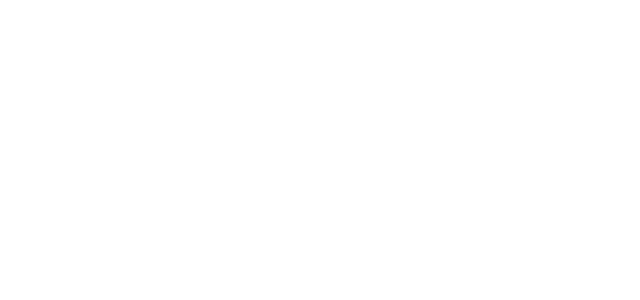
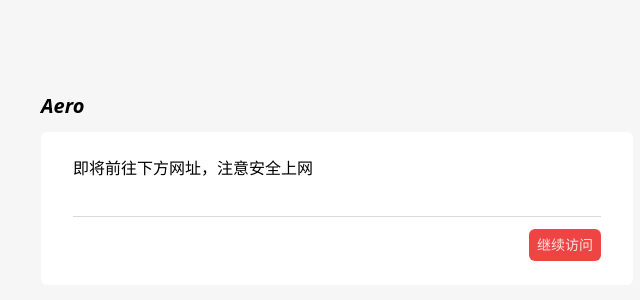
Before and after one commit to AeroWang/theme-next, a Next.js app: page /confirm in a window 1280 px wide. Shown: the part 68-368 px from the top of the page, without its empty margins (303-943 px from the left). Built offline with nearby package versions, Linux system fonts and the light colour scheme.

Commit message:
feat: add journals page
Optimise the linkConfirm page

```diff
--- a/app/(blog)/_components/Aside/LatestNewsList.tsx
+++ b/app/(blog)/_components/Aside/LatestNewsList.tsx
@@ -15,7 +15,7 @@ const LatestNewsList = () => {
   )
 }
 
-const List = async () => {
+export const List = async () => {
   // await addDelay(2000)
   const moments = await getMoments({
     page: 1,
@@ -46,7 +46,7 @@ const List = async () => {
           </div>
           <div
             className={
-              'wysiwyg wysiwyg-sm text-black dark:wysiwyg-invert md:wysiwyg-base dark:text-white-85 dark:wysiwyg-img:brightness-75'
+              'wysiwyg wysiwyg-sm !max-w-none text-black dark:wysiwyg-invert md:wysiwyg-base dark:text-white-85 dark:wysiwyg-img:brightness-75'
             }>
             {momentItem.moment.spec.content.raw ? (
               <CustomSimpleMDX source={momentItem.moment.spec.content.raw} />
@@ -62,7 +62,7 @@ const List = async () => {
 }
 
 const skeletonNum = lodash.range(5)
-const NewsContentSkeleton = () => {
+export const NewsContentSkeleton = () => {
   return (
     <ContentCard>
       {skeletonNum.map((item) => (
--- a/app/(blog)/journals/layout.tsx
+++ b/app/(blog)/journals/layout.tsx
@@ -5,10 +5,7 @@ export default function JournalsLayout({ children }: { children: React.ReactNode
   return (
     <>
       <HeaderBanner url={`${process.env.STATIC_URL}/img/bg4.jpg`} />
-      <section>
-        <section>{children}</section>
-        {/*<aside>aside</aside>*/}
-      </section>
+      <section className={'mx-auto max-w-4xl px-4 py-10'}>{children}</section>
     </>
   )
 }
--- a/app/(blog)/journals/page.tsx
+++ b/app/(blog)/journals/page.tsx
@@ -1,10 +1,12 @@
 import React from 'react'
+import LatestNewsList from '#/app/(blog)/_components/Aside/LatestNewsList'
 
 export const metadata = {
-  title: '动态'
+  title: '动态',
 }
 
-const Page = async () => {
-  return <div>动态页</div>
+const Page = () => {
+  return <LatestNewsList />
 }
+
 export default Page
--- a/app/(blog)/layout.tsx
+++ b/app/(blog)/layout.tsx
@@ -44,9 +44,6 @@ export default function RootLayout({ children }: { children: React.ReactNode })
               <>
                 <GlobalNav />
                 <main className={'flex w-full flex-1 flex-col'}>{children}</main>
-                <section className={'mx-auto py-10 text-black dark:text-white-85'}>
-                  底部这里还没想好写什么👀 !!!
-                </section>
                 <GlobalFooter />
               </>
             </GlobalSizeProvider>
--- a/app/(blog)/p/[...slug]/layout.tsx
+++ b/app/(blog)/p/[...slug]/layout.tsx
@@ -48,12 +48,13 @@ export default async function ArticleLayout({ params, children }: Props & { chil
         <article
           className={clsx(
             style.content,
-            'wysiwyg wysiwyg-sm mx-auto max-w-4xl px-4 py-6 text-black dark:wysiwyg-invert md:wysiwyg-base dark:text-white-85 dark:wysiwyg-img:brightness-75',
+            'wysiwyg wysiwyg-sm mx-auto max-w-4xl px-4 py-6 text-black dark:wysiwyg-invert md:wysiwyg-base dark:text-white-85 dark:wysiwyg-img:brightness-75 xl:wysiwyg-code:text-base',
           )}>
           {children}
         </article>
         {/*<aside>aside</aside>*/}
       </section>
+      <section className={'mx-auto py-10 text-black dark:text-white-85'}>底部这里还没想好写什么👀 !!!</section>
     </>
   )
 }
--- a/app/(linkConfirm)/confirm/JumpToUrl.tsx
+++ b/app/(linkConfirm)/confirm/JumpToUrl.tsx
@@ -1,43 +1,24 @@
 'use client'
 import { useRouter, useSearchParams } from 'next/navigation'
-import { useMemo } from 'react'
+import React from 'react'
 
-const JumpToUrl = () => {
+type Props = {
+  children?: React.ReactNode
+}
+const JumpToUrl = ({ children }: Props) => {
   const router = useRouter()
   const searchParams = useSearchParams()
-  const targetUrl = useMemo(() => searchParams?.get('target_url') as string, []) // eslint-disable-line
+  const targetUrl = searchParams?.get('target_url')
+
   return (
-    <div className="prompt rounded-md bg-gray-1 px-3 py-4 dark:bg-gray-7 md:px-8 md:py-6">
-      <div className={'mb-6 font-medium'}>即将前往下方网址，注意安全上网</div>
-      <div
-        className={'mb-3 break-all border-b border-gray-5 pb-3 text-zinc-500 dark:border-gray-500 dark:text-zinc-400'}
-      >
-        {targetUrl}
-      </div>
-      <div className={'jump flex w-full justify-end'}>
-        <div
-          className={'cursor-pointer rounded-md bg-primary-red/90 px-2 text-sm leading-8 text-gray-1'}
-          onClick={() => router.replace(targetUrl)}
-        >
-          继续访问
-        </div>
-      </div>
-    </div>
+    <>
+      {children ? (
+        <div onClick={() => router.replace(typeof targetUrl === 'string' ? targetUrl : '/')}>{children}</div>
+      ) : (
+        targetUrl
+      )}
+    </>
   )
 }
-export const JumpToUrlSkeleton = () => {
-  return (
-    <div className="prompt rounded-md bg-gray-1 px-3 py-4 dark:bg-gray-7 md:px-8 md:py-6">
-      <div className={'mb-6 font-medium'}>即将前往下方网址，注意安全上网</div>
-      <div
-        className={
-          'mb-3 h-10 break-all border-b border-gray-5 pb-3 text-zinc-500 dark:border-gray-500 dark:text-zinc-400'
-        }
-      ></div>
-      <div className={'jump flex w-full justify-end'}>
-        <div className={'cursor-pointer rounded-md bg-primary-red/90 px-2 text-sm leading-8 text-gray-1'}>继续访问</div>
-      </div>
-    </div>
-  )
-}
+
 export default JumpToUrl
--- a/app/(linkConfirm)/confirm/page.tsx
+++ b/app/(linkConfirm)/confirm/page.tsx
@@ -1,8 +1,8 @@
-import JumpToUrl, { JumpToUrlSkeleton } from '#/app/(linkConfirm)/confirm/JumpToUrl'
-import { Suspense } from 'react'
+import React from 'react'
+import JumpToUrl from '#/app/(linkConfirm)/confirm/JumpToUrl'
 
 export const metadata = {
-  title: '跳转提示'
+  title: '跳转提示',
 }
 
 export default function ConfirmLink() {
@@ -10,9 +10,17 @@ export default function ConfirmLink() {
   return (
     <div className={'relative -top-28 w-full px-6 md:-top-36 md:max-w-screen-sm'}>
       <div className="logo mb-3 text-xl font-semibold italic">Aero</div>
-      <Suspense fallback={<JumpToUrlSkeleton />}>
-        <JumpToUrl />
-      </Suspense>
+      <div className="prompt rounded-md bg-gray-1 px-3 py-4 dark:bg-gray-11 md:px-8 md:py-6">
+        <div className={'mb-6 font-medium'}>即将前往下方网址，注意安全上网</div>
+        <div className={'mb-3 break-all border-b border-gray-5 pb-3 text-gray-9 dark:border-gray-500 dark:text-gray-6'}>
+          <JumpToUrl />
+        </div>
+        <div className={'jump flex w-full justify-end'}>
+          <div className={'cursor-pointer rounded-md bg-red-500 px-2 text-sm leading-8 text-white-85'}>
+            <JumpToUrl>继续访问</JumpToUrl>
+          </div>
+        </div>
+      </div>
     </div>
   )
 }
--- a/app/(linkConfirm)/layout.tsx
+++ b/app/(linkConfirm)/layout.tsx
@@ -1,6 +1,7 @@
 import React from 'react'
 import styles from './main.module.css'
 import '#/app/assets/style/globals.css'
+import { ThemesProvider } from '#/app/_components/Providers/ThemesProvider'
 
 export const metadata = {
   title: {
@@ -11,8 +12,10 @@ export const metadata = {
 
 export default function RootLayout({ children }: { children: React.ReactNode }) {
   return (
-    <html lang="zh" className={'h-full'}>
-      <body className={styles.body}>{children}</body>
+    <html suppressHydrationWarning lang="zh" className={'h-full'}>
+      <body className={styles.body}>
+        <ThemesProvider>{children}</ThemesProvider>
+      </body>
     </html>
   )
 }
--- a/app/(linkConfirm)/main.module.css
+++ b/app/(linkConfirm)/main.module.css
@@ -1,4 +1,4 @@
-/*.body {*/
-/*  @apply relative overscroll-y-none overscroll-x-auto bg-gray-3 text-gray-10 dark:bg-gray-9 dark:text-gray-2*/
-/*  m-0 h-full w-full flex justify-center items-center;*/
-/*}*/
+.body {
+  @apply relative m-0 flex h-full w-full items-center justify-center
+  overscroll-y-none overscroll-x-auto bg-gray-3 text-black dark:bg-gray-13 dark:text-white-85;
+}
--- a/app/_components/MDX/CustomLink.tsx
+++ b/app/_components/MDX/CustomLink.tsx
@@ -15,7 +15,7 @@ const CustomLink = ({ props }: Props) => {
   useEffect(() => {
     const parseUrl = urlParse(props.href!)
     const hostName = parseUrl.hostname
-    console.log(hostName)
+    // console.log(hostName)
     if (parseUrl.slashes && !hostName.includes('localhost') && !hostName.includes('aerowang.cn')) {
       setFinal({
         href: `${window.location.origin}/confirm?target_url=${parseUrl.href}`.replace('#', '%23'),
@@ -37,10 +37,9 @@ const CustomLink = ({ props }: Props) => {
     }
   }, [props.href])
   const clickUrl = (event: React.MouseEvent<HTMLAnchorElement>) => {
-    event.preventDefault()
     if (!final.notHttp && final.blank) {
       event.preventDefault()
-      // window.open(final.href, '_blank')
+      window.open(final.href, '_blank')
     }
   }
   return (
--- a/app/_components/MDX/index.tsx
+++ b/app/_components/MDX/index.tsx
@@ -11,7 +11,7 @@ import type { Node as HastNode } from 'hast-util-to-string'
 import { h } from 'hastscript'
 
 const components = {
-  // TODO: ? 未生效
+  // TODO: CustomSimpleMDX ? 未生效
   a: (props: AnchorHTMLAttributes<HTMLElement>) => {
     return <CustomLink props={props} />
   },
```
